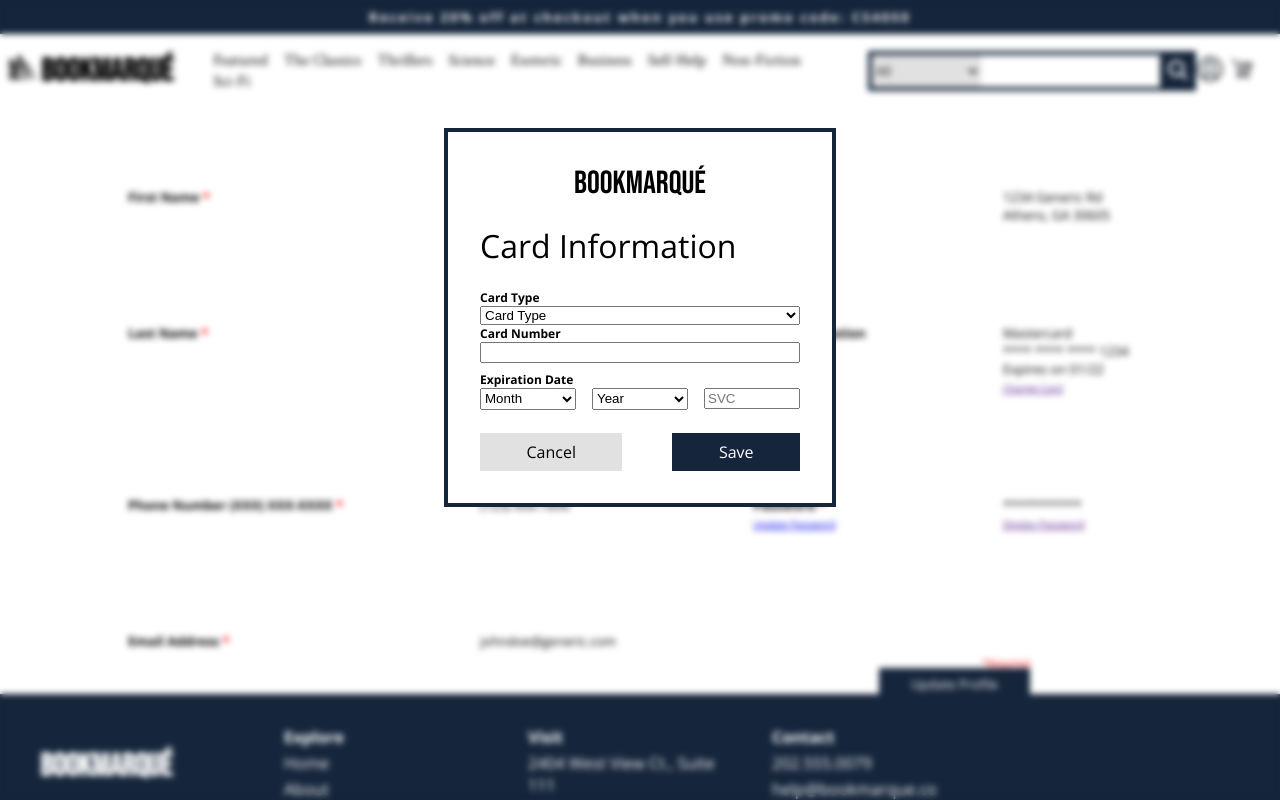
After one commit to Will-McCarthy/Bookmarque, a Flask app: page /profile/update-card in a window 1280 px wide. The commit adds this page. Run offline with Flask 2, Linux system fonts and the light colour scheme.

Commit message:
Created the profile and edit profile pages, and updated the css for these pages

```diff
--- a/bookmarqueapp/__init__.py
+++ b/bookmarqueapp/__init__.py
@@ -54,3 +54,19 @@ def manageBooks():
 @app.route('/manage-books/book-entry')
 def bookEntry():
     return render_template('book_entry.html')
+
+@app.route('/profile')
+def profile():
+    return render_template('profile.html')
+
+@app.route('/profile/update-password')
+def password_panel():
+    return render_template('update_password.html')
+
+@app.route('/profile/update-card')
+def card_panel():
+    return render_template('update_card.html')
+
+@app.route('/profile/edit')
+def edit_profile():
+    return render_template('edit_profile.html')
--- a/bookmarqueapp/static/sass/style.scss
+++ b/bookmarqueapp/static/sass/style.scss
@@ -5,6 +5,7 @@ $light-gold: #FBEDD7;
 $gold: #F4CE92;
 $dark-gold: #B6622D;
 $light-grey: #E1E1E1;
+$red: #FF0000;
 /* font families */
 $font-serif: 'Crimson Text', serif;
 $font-sans: 'Open Sans', sans-serif;
@@ -597,3 +598,121 @@ td a { //need to make a's in td's with this padding
 .filter {
   display: block;
 }
+
+
+// CSS used for profile pages
+.profile-buffer {
+    display: grid;
+    grid-template-columns: 100px;
+}
+
+.profile-format {
+    /*display: grid;
+    grid-auto-flow: column;
+    grid-gap: 5%;
+    grid-auto-columns: 30%;
+    width: 100%;*/
+    //grid-column-start: ;
+    margin-right: 5%;
+    margin-left: 10%;
+    font-family: $font-sans;
+    text-align: left;
+    font-size: small;
+    display: grid;
+    grid-template-columns: auto auto auto auto; // 475px
+    grid-template-rows: auto auto auto auto; // 25% across the board
+    //padding-left: 100px;
+    //padding-right: 100px;
+    row-gap: 100px;
+    column-gap: 50px;
+    //width: 80%; //80
+    //float: left;
+    //background-color: #c4c4c4;
+}
+
+.profile-label {
+    font-family: $font-sans;
+    font-weight: bold;
+}
+
+.profile-links {
+    a:link {
+	color:dark $blue;
+    }
+    a:active {
+	color:dark $blue;
+    }
+    a:visited {
+	color:dark $blue;
+    }
+    font-size: x-small;
+}
+
+.profile-submit {
+    //text-align: left;
+    //font-size: small;
+    //width: 10%;
+    text-size: small;
+    text-align: right;
+    font-family: $font-sans;
+    padding-right: 250px;
+}
+
+.profile-required {
+    color: $red;
+    font-size: x-small;
+}
+
+.profile-asterisks {
+    color: $red;
+}
+
+.edit-fields {
+    input {
+	size: 20;
+    }
+}
+
+.password-req {
+    minlength: 8;
+}
+
+.submit-options {
+    font-family: $font-sans;
+    //text-align: left;
+    //font-size: small;
+    display: grid;
+    grid-template-columns: auto auto; // 475px
+    grid-template-rows: auto; // 25% across the board
+    //padding-left: 100px;
+    //padding-right: 100px;
+    row-gap: 100px;
+    column-gap: 50px;
+}
+
+.button-blue-adjusted {
+    background-color: $blue;
+    color: white;
+    text-decoration: none;
+    font-family: $font-sans;
+    font-weight: normal;
+    font-size: small;
+    outline: none;
+    border: none;
+    text-align: center;
+    /*box-shadow: */
+    padding: 0.45rem 2rem;
+}
+
+.button-grey {
+    background-color: $light-grey;
+    color: black;
+    text-decoration: none;
+    font-family: $font-sans;
+    font-weight: normal;
+    outline: none;
+    border: none;
+    text-align: center;
+    /*box-shadow: */
+    padding: 0.5rem 2rem;
+}
--- /dev/null
+++ b/bookmarqueapp/templates/profile.html
@@ -0,0 +1,39 @@
+{% extends "user_layout.html" %}
+{% block content %}
+<div class="center">
+  <h1>My Profile</h1>
+  <div class="profile-format">
+    <label class="profile-label">First Name <span class="profile-asterisks">*</span></label>
+    <span>John</span>
+    <label class="profile-label">Address</label>
+    <span>1234 Generic Rd<br>Athens, GA 30605</span>
+    <label class="profile-label">Last Name <span class="profile-asterisks">*</span></label>
+    <span>Doe</span>
+    <div>
+      <label class="profile-label">Card Information</label>
+      <br><span class="profile-links"><a href="/profile/update-card">+ Add New Card</a></span>
+      <br><span class="profile-links"><a href="/profile/update-card">Edit Card</a></span>
+    </div>
+    <span>Mastercard
+      <br>**** **** **** 1234
+      <br>Expires on 01/22
+      <br><span class="profile-links"><a href="">Change Card</a></span>
+    </span>
+    <label class="profile-label">Phone Number (XXX) XXX-XXXX <span class="profile-asterisks">*</span></label>
+    <span>(123) 456-7890</span>
+    <div>
+      <label class="profile-label">Password <span class="profile-asterisks">*</span></label>
+      <br><span class="profile-links"><a href="/profile/update-password">Update Password</a></span>
+    </div>
+    <span>***********
+      <br><span class="profile-links"><a href="">Display Password</a></span>
+    </span>
+    <label class="profile-label">Email Address <span class="profile-asterisks">*</span></label>
+    <span>johndoe@generic.com</span>
+  </div>
+  <div class="profile-submit">
+    <span class="profile-required">*Required</span><br>
+    <a class="button-blue-adjusted" href="/profile/edit">Update Profile</a>
+  </div>
+</div>
+{% endblock %}
--- /dev/null
+++ b/bookmarqueapp/templates/update_card.html
@@ -0,0 +1,54 @@
+{% include "profile.html" %}
+
+<div class="overlay">
+  <form class="popup-panel">
+    <h1 class="main-logo">Bookmarqué</h1>
+    <h1>Card Information</h1>
+
+    <label>Card Type</label>
+    <select>
+      <option>Card Type</option>
+      <option>American Express</option>
+      <option>Discover</option>
+      <option>MasterCard</option>
+      <option>Visa</option>
+    </select>
+    <label>Card Number</label>
+    <input type="text">
+    <label>Expiration Date</label>
+    <div id="card-details">
+      <select>
+	<option>Month</option>
+	<option>01</option>
+	<option>02</option>
+	<option>03</option>
+	<option>04</option>
+	<option>05</option>
+	<option>06</option>
+	<option>07</option>
+	<option>08</option>
+	<option>09</option>
+	<option>10</option>
+	<option>11</option>
+	<option>12</option>
+      </select>
+      <select>
+	<option>Year</option>
+	<option>2021</option>
+	<option>2022</option>
+	<option>2023</option>
+	<option>2024</option>
+	<option>2025</option>
+	<option>2026</option>
+	<option>2027</option>
+	<option>2028</option>
+	<option>2029</option>
+	<option>2030</option>
+      </select>
+      <input type="text" placeholder="SVC">
+    </div>
+    <div class="submit-options">
+      <a class="button-grey" href="/profile">Cancel</a>
+      <a class="button-blue" href="/profile">Save</a>
+    </div>
+</div>
```
Also changed, not shown: bookmarqueapp/templates/edit_profile.html (added, +48 -0 lines), bookmarqueapp/templates/update_password.html (added, +17 -0 lines).
